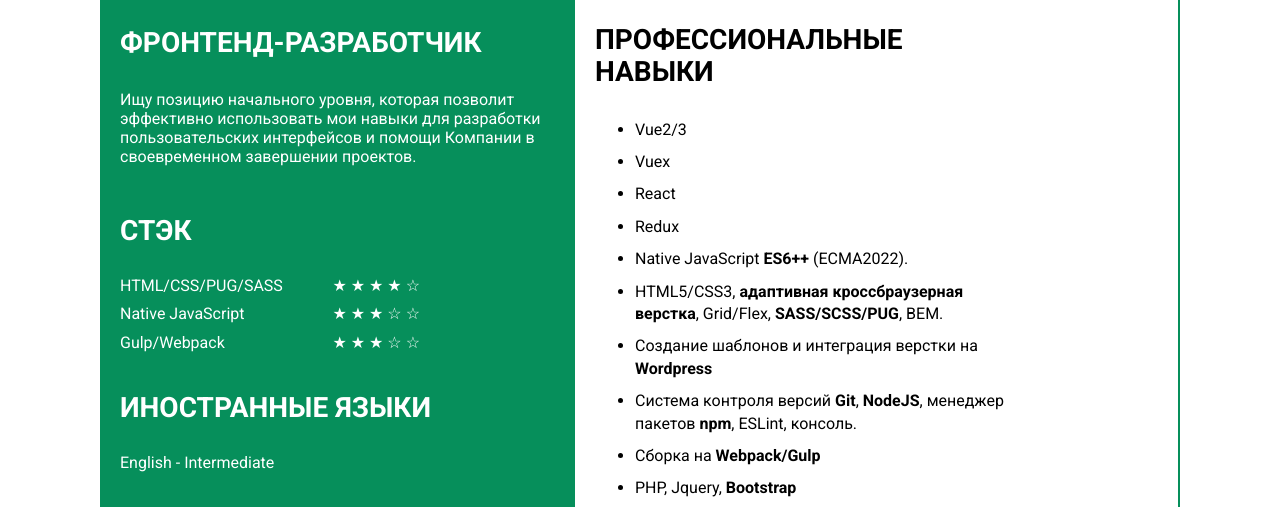
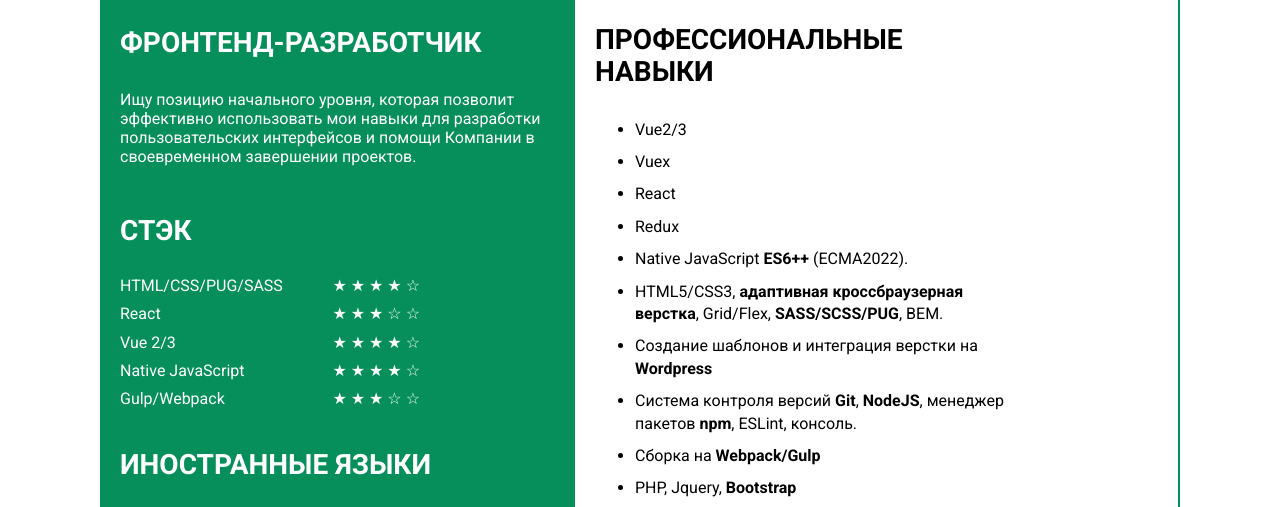
Before and after one commit to Antonbinom/resume, a plain HTML site: page index.html in a window 1280 px wide. Shown: the part 233-740 px from the top of the page. Drawn offline with Linux system fonts and the light colour scheme.

Commit message:
add stack items

```diff
--- a/index.html
+++ b/index.html
@@ -60,10 +60,24 @@
 						</div>
 					</div>
 					<div class="about__stack-item">
-						<span>Native JavaScript</span>
+						<span>React</span>
 						<div class="about__stack-stars">
 							<div class="stars-on">&#9733 &#9733 &#9733</div>
 							<div class="stars-off">&#9734 &#9734</div>
+						</div>
+					</div>
+					<div class="about__stack-item">
+						<span>Vue 2/3</span>
+						<div class="about__stack-stars">
+							<div class="stars-on">&#9733 &#9733 &#9733 &#9733</div>
+							<div class="stars-off">&#9734</div>
+						</div>
+					</div>
+					<div class="about__stack-item">
+						<span>Native JavaScript</span>
+						<div class="about__stack-stars">
+							<div class="stars-on">&#9733 &#9733 &#9733 &#9733</div>
+							<div class="stars-off">&#9734</div>
 						</div>
 					</div>
 					<div class="about__stack-item">
```
